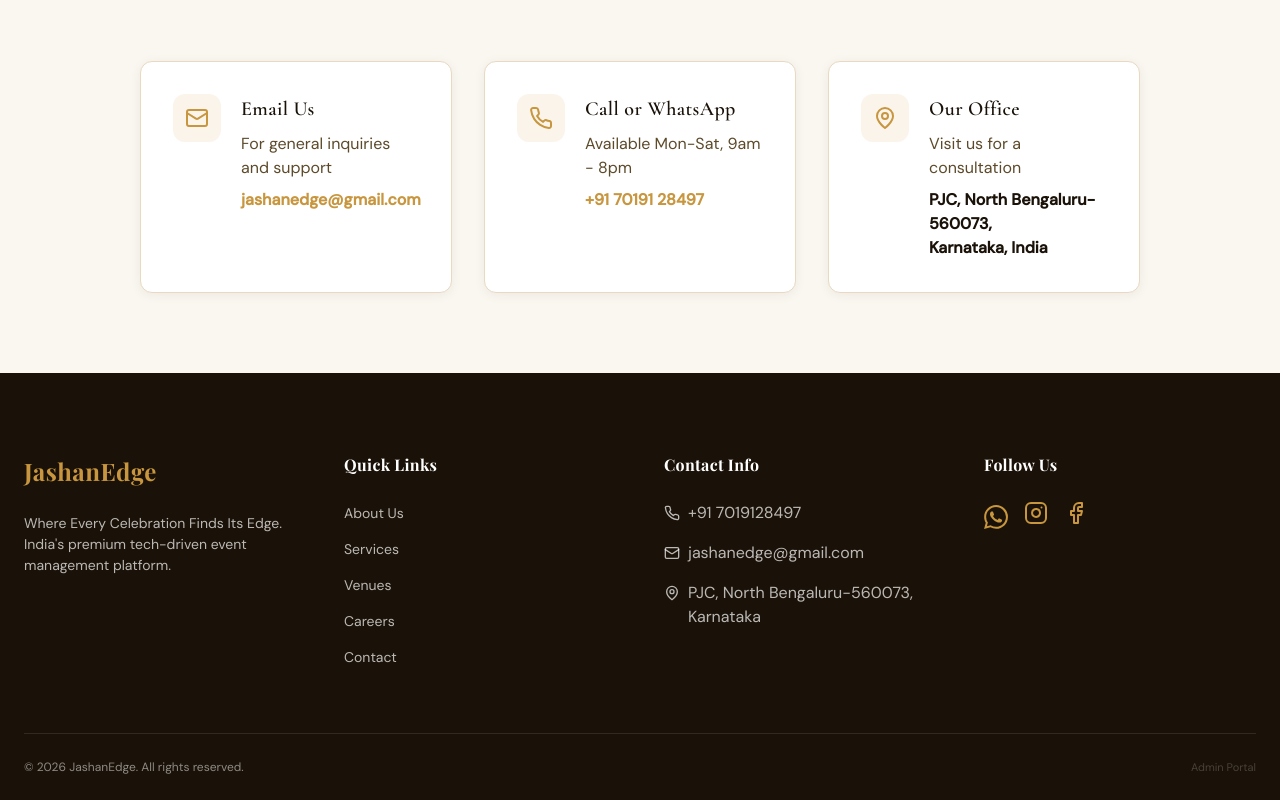
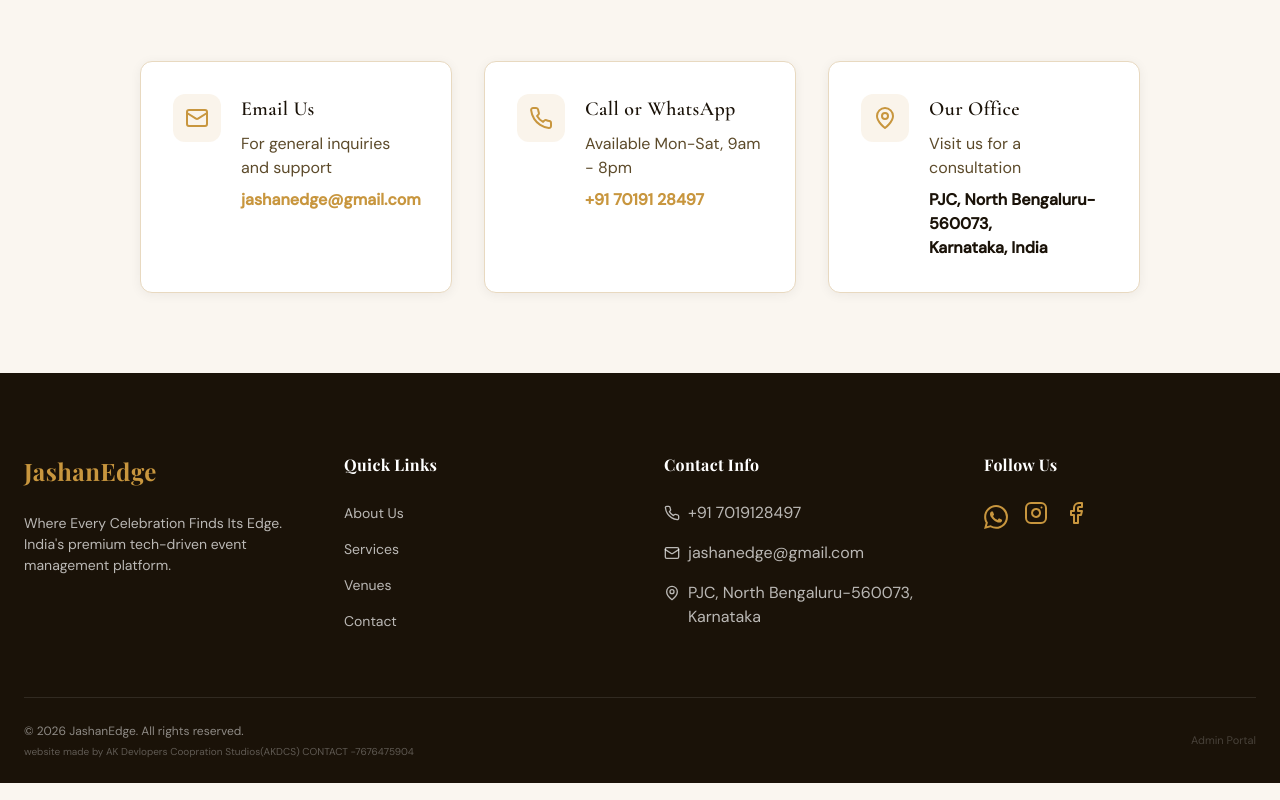
Before and after one commit to kushal287/c-project-1, a React (Vite) app: page /contact in a window 1280 px wide. Shown: the part 289-1089 px from the top of the page. Built offline with nearby package versions, Linux system fonts and the light colour scheme; no server answers.

Commit message:
feat: finalize footer with developer credits and removal of careers

```diff
--- a/src/components/landing/Footer.tsx
+++ b/src/components/landing/Footer.tsx
@@ -24,8 +24,7 @@
                             {[
                                 { label: 'About Us', href: '#how-it-works' },
                                 { label: 'Services', href: '#services' },
-                                { label: 'Venues', href: '#locations' },
-                                { label: 'Careers', href: '/contact' }
+                                { label: 'Venues', href: '#locations' }
                             ].map(link => (
                                 <li key={link.label}>
                                     {link.href.startsWith('#') ? (
@@ -88,9 +87,14 @@
 
                 {/* Bottom Bar */}
                 <div style={{ display: 'flex', justifyContent: 'space-between', alignItems: 'center', flexWrap: 'wrap', gap: 16 }}>
-                    <p style={{ color: 'rgba(255,255,255,0.5)', fontSize: 12, margin: 0 }}>
-                        &copy; {new Date().getFullYear()} JashanEdge. All rights reserved.
-                    </p>
+                    <div>
+                        <p style={{ color: 'rgba(255,255,255,0.5)', fontSize: 12, margin: 0 }}>
+                            &copy; {new Date().getFullYear()} JashanEdge. All rights reserved.
+                        </p>
+                        <p style={{ color: 'rgba(255,255,255,0.3)', fontSize: 10, marginTop: 4, marginBottom: 0 }}>
+                            website made by AK Devlopers Coopration Studios(AKDCS) CONTACT -7676475904
+                        </p>
+                    </div>
                     <Link to="/admin-login" style={{ color: 'rgba(255,255,255,0.2)', fontSize: 11, textDecoration: 'none' }}>
                         Admin Portal
                     </Link>
```
